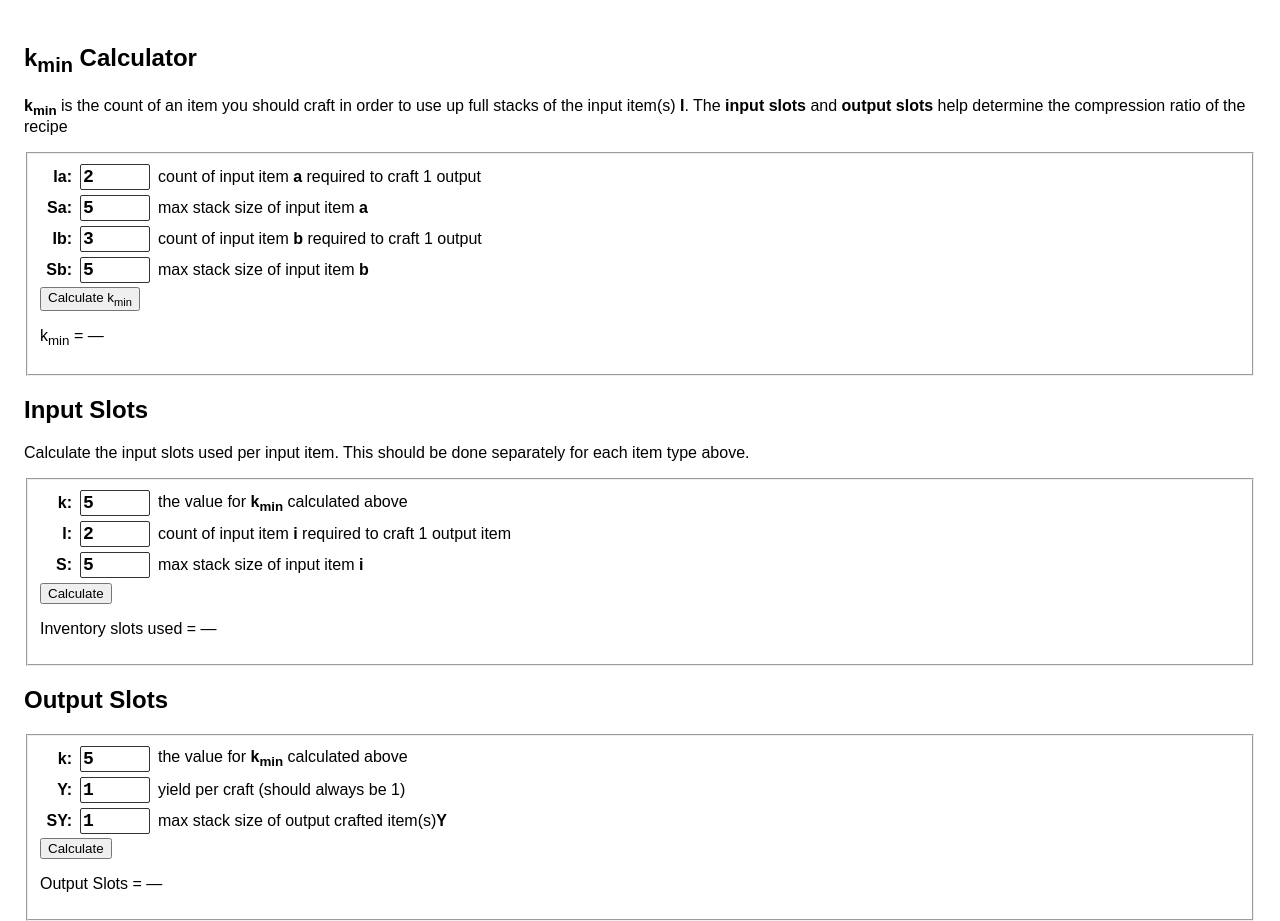
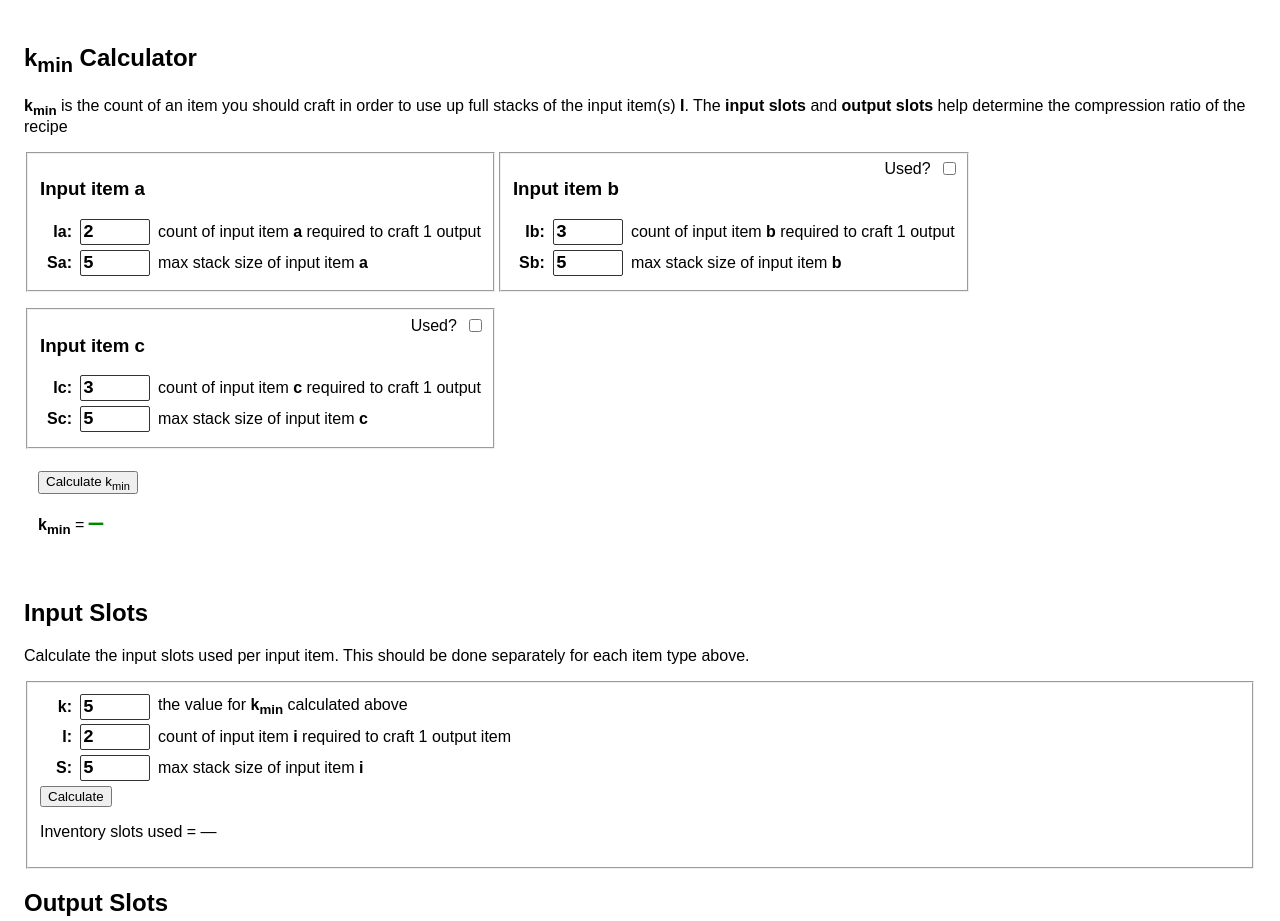
Before and after one commit to ggingell/arc-raiders-calc, a plain HTML site: page crafting-efficeincy-calculator.html in a window 1280 px wide. Shown: the top 921 px of the page. Drawn offline with Linux system fonts and the light colour scheme.

Commit message:
add some fieldset groups and third input item fields with used/unused toggle

```diff
--- a/crafting-efficeincy-calculator.html
+++ b/crafting-efficeincy-calculator.html
@@ -8,8 +8,19 @@
         font-family: sans-serif;
         padding: 1rem;
       }
+      form {
+        display: flex;
+        flex-direction: row;
+        flex-wrap: wrap;
+      }
       fieldset {
         margin-bottom: 1rem;
+        position: relative;
+      }
+      form fieldset:last-child {
+        /* dispplay below the flex row items*/
+        border:none;
+        flex: 0 0 100%;
       }
       label {
         display: flex;
@@ -38,6 +49,18 @@
         font-size: 1.125rem;
         width: 4rem;
       }
+      label.item-input-checkbox {
+        position: absolute;
+        top: -0.45rem;
+        right: 0;
+        padding: .5rem;
+      }
+      #kResult {
+        font-family: "Courier New", Courier, monospace;
+        font-weight: bold;
+        font-size: 1.5rem;
+        color: #080;
+      }
       .fw-bold {
         font-weight: bold;
       }
@@ -53,7 +76,9 @@
       <span class="fw-bold">output slots</span> help determine the compression
       ratio of the recipe
     </p>
+    <form>
       <fieldset>
+        <h3>Input item a</h3>
         <label
           ><span class="fw-bold">Ia:</span
           ><input
@@ -63,8 +88,8 @@
             title="Integer from 0 to 100"
             onchange="checkInputIsValidItemCount('Ia')"
           /><span
-          >count of input item <span class="fw-bold">a</span> required to craft
-          1 output</span
+            >count of input item <span class="fw-bold">a</span> required to
+            craft 1 output</span
           ></label
         >
         <label
@@ -79,6 +104,12 @@
             >max stack size of input item <span class="fw-bold">a</span></span
           ></label
         >
+      </fieldset>
+      <fieldset>
+        <h3>Input item b</h3>
+        <label class="item-input-checkbox">
+          Used? <input type="checkbox" id="useItemB" />
+        </label>
         <label
           ><span class="fw-bold">Ib:</span
           ><input
@@ -88,8 +119,8 @@
             title="Integer from 0 to 100"
             onchange="checkInputIsValidItemCount('Ib')"
           /><span
-          >count of input item <span class="fw-bold">b</span> required to craft
-          1 output</span
+            >count of input item <span class="fw-bold">b</span> required to
+            craft 1 output</span
           ></label
         >
         <label
@@ -103,9 +134,43 @@
             >max stack size of input item <span class="fw-bold">b</span></span
           ></label
         >
-      <button onclick="calcK()">Calculate k<sub>min</sub></button>
-      <p>k<sub>min</sub> = <span id="kResult">—</span></p>
       </fieldset>
+      <fieldset>
+        <h3>Input item c</h3>
+        <label class="item-input-checkbox">
+          Used? <input type="checkbox" id="useItemC" />
+        </label>
+        <label
+          ><span class="fw-bold">Ic:</span
+          ><input
+            id="Ic"
+            type="number"
+            value="3"
+            title="Integer from 0 to 100"
+            onchange="checkInputIsValidItemCount('Ic')"
+          /><span
+            >count of input item <span class="fw-bold">c</span> required to
+            craft 1 output</span
+          ></label
+        >
+        <label
+          ><span class="fw-bold">Sc:</span
+          ><input
+            id="Sc"
+            type="number"
+            value="5"
+            onchange="checkInputIsValidItemCount('Sc')"
+          /><span
+            >max stack size of input item <span class="fw-bold">c</span></span
+          ></label
+        >
+      </fieldset>
+
+      <fieldset>
+        <button onclick="calcK()" type="button">Calculate k<sub>min</sub></button>
+        <p><span class="fw-bold">k<sub>min</sub></span> = <span id="kResult">—</span></p>
+      </fieldset>
+    </form>
 
     <h2>Input Slots</h2>
     <p>
@@ -207,6 +272,7 @@
           { I: +Ia.value, S: +Sa.value },
           { I: +Ib.value, S: +Sb.value },
         ];
+        console.log('calcK', inputs);
         kResult.textContent = kMin(inputs);
       }
 
```
Lines whose indentation alone changed are shown as unchanged.
